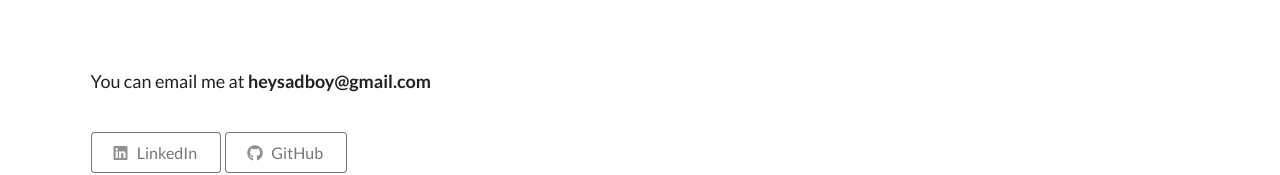
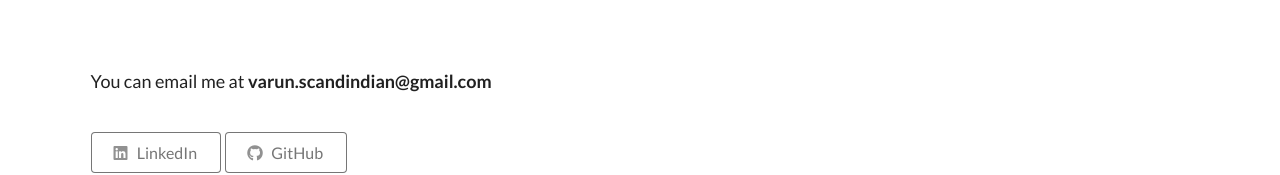
Before and after one commit to scandindian/scandindian.github.io, a React (Create React App) app: page /contact in a window 1280 px wide. Shown: the part 289-464 px from the top of the page. Built offline with nearby package versions, Linux system fonts and the light colour scheme.

Commit message:
Update Contact.js

```diff
--- a/src/components/views/Contact.js
+++ b/src/components/views/Contact.js
@@ -8,7 +8,7 @@ const Contact = () => {
                 <div className="row">
                     <div className="column">
                         <div className="ui vertical segment">
-                            <p className="contact-info">You can email me at <b>heysadboy@gmail.com</b></p>
+                            <p className="contact-info">You can email me at <b>varun.scandindian@gmail.com</b></p>
                             <a className="large ui grey basic ui button" href="https://www.linkedin.com/in/heysadboy" target="_blank" rel="noopener noreferrer">
                                 <i className="linkedin icon" />
                         LinkedIn
```
